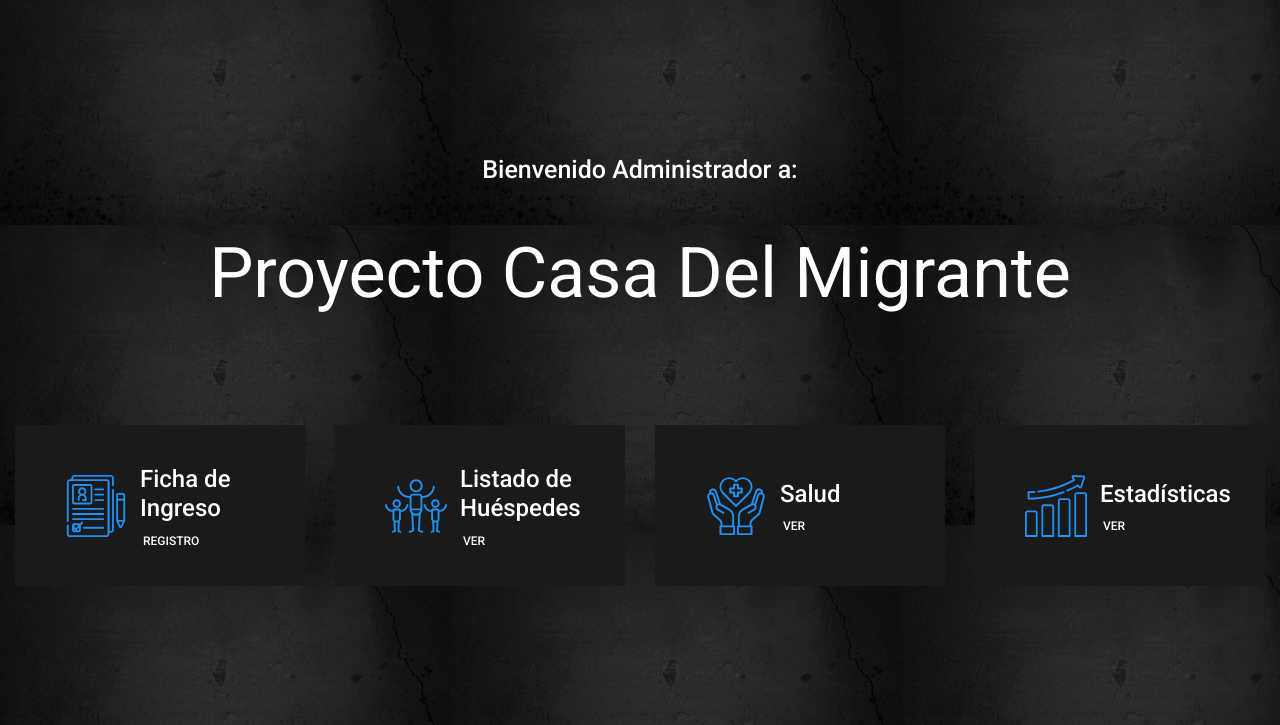
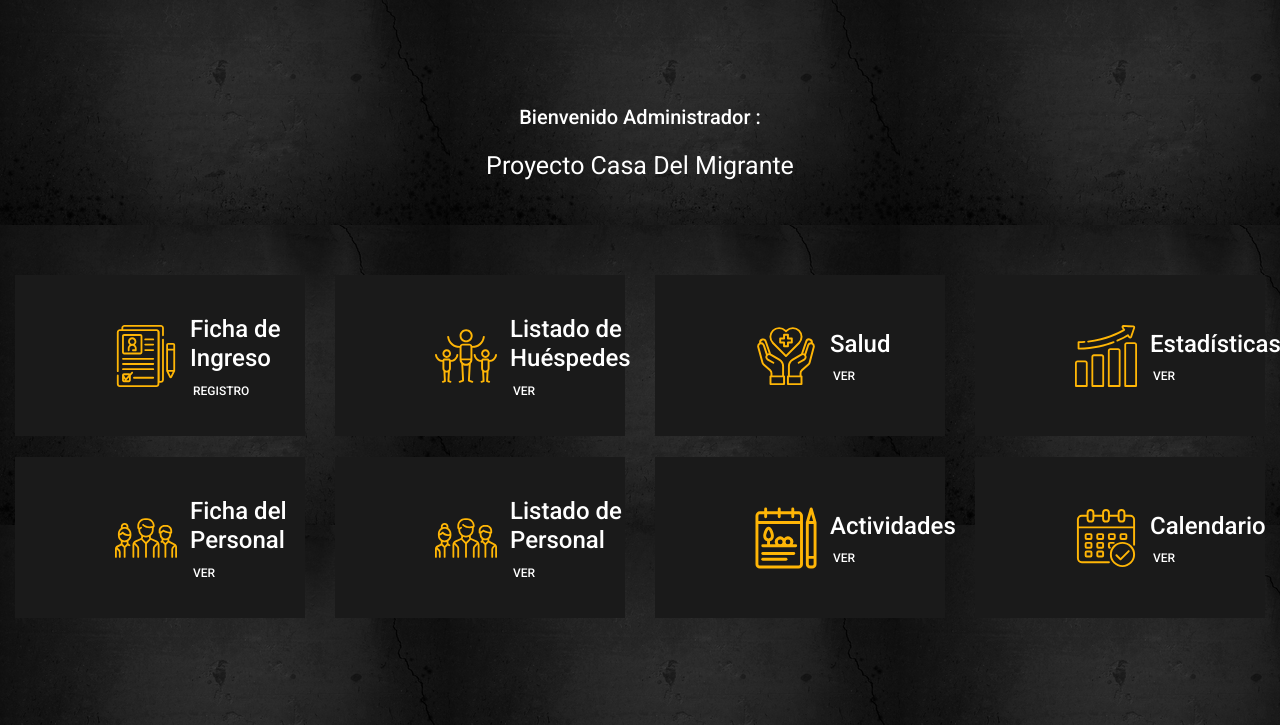
Before and after one commit to Dream-Logic/Proyecto_Casa_del_Migrante, a Laravel app: page /principal in a window 1280 px wide. Shown: the part 75-800 px from the top of the page. Run offline with Laravel 8, Linux system fonts and the light colour scheme; a user stored in the database is signed in; data comes from the database, SQL or seed files in the repository; some web fonts are replaced.

Commit message:
Agregué hero_box en la principal del administrador

```diff
--- a/public/styles/stylesAdmin/main_styles.css
+++ b/public/styles/stylesAdmin/main_styles.css
@@ -776,16 +776,25 @@ modificar los cuadro negros
 .hero_boxes_inner
 {
 	position: absolute;
-	top: -300px;
+    /*********************************
+mover los cuadros negros hacia arriba o abajo
+*********************************/
+	top: -450px;
 	left: 0;
+    /*********************************
+mover los cuadros negros hacia el lado
+*********************************/
 	width: 100%;
 }
 .hero_box
 {
+    /*********************************
+mas grande y pequeño el cuadro negro
+*********************************/
 	width: 100%;
 	height: 161px;
 	background: #1a1a1a;
-	padding-left: 50px;
+	padding-left: 100px;
 	cursor: pointer;
 
 }
@@ -801,7 +810,7 @@ modificar los cuadro negros
 }
 .svg path
 {
-	fill: #2090F3
+	fill: #ffb606
 }
 .hero_box svg
 {
--- a/resources/views/index.blade.php
+++ b/resources/views/index.blade.php
@@ -26,8 +26,8 @@
         <div >
         <div class="hero_slide_background"></div>
         <div class="hero_slide_container d-flex flex-column align-items-center justify-content-center">
-            <div class="hero_slide_content text-center" style="height:400px ">
-                <h6 style="color: white; font-size: 25px;">Bienvenido Administrador a:</h6><p style="font-size: 70px; color: #ffffff"> Proyecto   Casa Del  Migrante</p>
+            <div class="hero_slide_content text-center" style="height:500px ">
+                <h6 style="color: white; font-size: 20px;">Bienvenido Administrador :</h6>  <p style="font-size: 25px; color: #ffffff"> Proyecto   Casa Del  Migrante</p>
             </div>
         </div>
     </div>
@@ -86,6 +86,56 @@
                     </a>
                 </div>
 
+
+                <div class="col-lg-3 hero_box_col">
+                    <br>
+                    <a href="" >
+                        <div class="hero_box d-flex flex-row align-items-center justify-content-start">
+                            <img src="images/personal.svg" class="svg" alt="">
+                            <div class="hero_box_content">
+                                <h6 class="hero_box_title"> Ficha del Personal</h6>
+                                <a href="" class="hero_box_link">Ver</a>
+                            </div>
+                        </div>
+                    </a>
+                </div>
+                <div class="col-lg-3 hero_box_col">
+                    <br>
+                    <a href="" >
+                        <div class="hero_box d-flex flex-row align-items-center justify-content-start">
+                            <img src="images/personal.svg" class="svg" alt="">
+                            <div class="hero_box_content">
+                                <h6 class="hero_box_title">Listado de Personal</h6>
+                                <a href="" class="hero_box_link">Ver</a>
+                            </div>
+                        </div>
+                    </a>
+                </div>
+
+                <div class="col-lg-3 hero_box_col">
+                    <br>
+                    <a href="" >
+                        <div class="hero_box d-flex flex-row align-items-center justify-content-start">
+                            <img src="images/actividades.svg" class="svg" alt="">
+                            <div class="hero_box_content">
+                                <h6 class="hero_box_title">Actividades</h6>
+                                <a href="" class="hero_box_link">Ver</a>
+                            </div>
+                        </div>
+                    </a>
+                </div>
+                <div class="col-lg-3 hero_box_col">
+                    <br>
+                    <a href="" >
+                        <div class="hero_box d-flex flex-row align-items-center justify-content-start">
+                            <img src="images/calendario.svg" class="svg" alt="">
+                            <div class="hero_box_content">
+                                <h6 class="hero_box_title">Calendario</h6>
+                                <a href="" class="hero_box_link">Ver</a>
+                            </div>
+                        </div>
+                    </a>
+                </div>
             </div>
         </div>
     </div>
```
Also changed, not shown: public/images/actividades.svg (added), public/images/calendario.svg (added), public/images/personal.svg (added).
